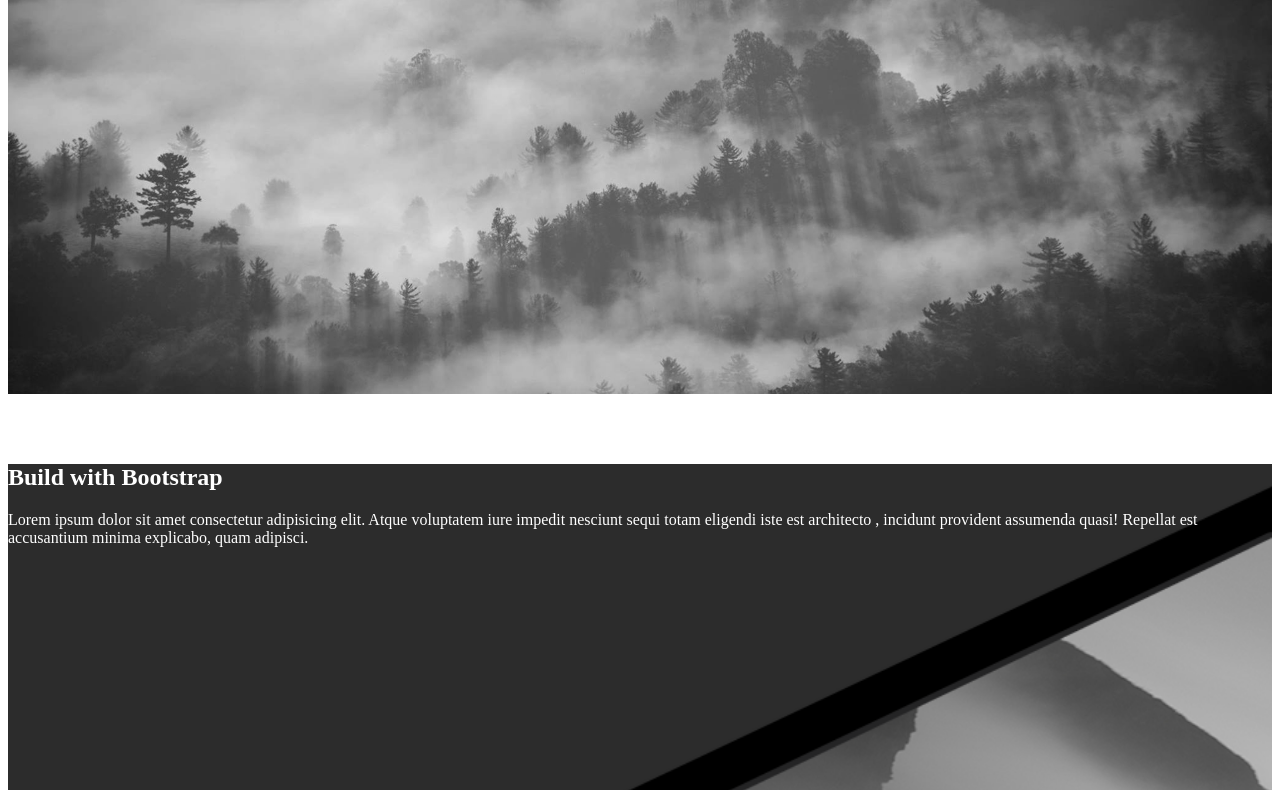
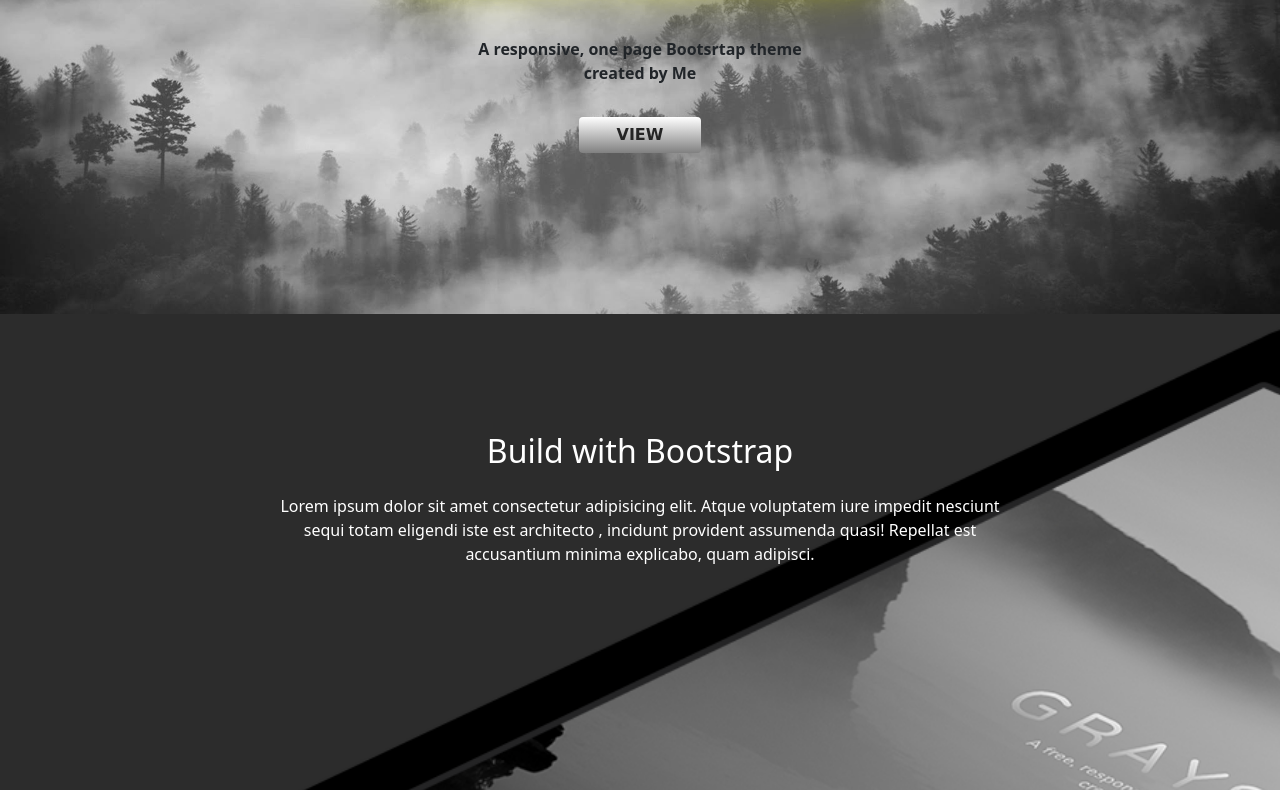
Before and after one commit to Fahad77-create/Trial, a plain HTML site: page index.html in a window 1280 px wide. Shown: the part 346-1136 px from the top of the page. Drawn offline with nearby package versions, Linux system fonts and the light colour scheme; files whose address does not match are found by name.

Commit message:
Update index.html

```diff
--- a/index.html
+++ b/index.html
@@ -5,12 +5,12 @@
     <meta http-equiv="X-UA-Compatible" content="IE=edge">
     <meta name="viewport" content="width=device-width, initial-scale=1.0">
     <link href="/WOW-master/css/libs/animate.css">
-    <link rel="stylesheet" href="./css/custom.css">
+    <link rel="stylesheet" href="css/custom.css">
 <!--     <link rel="stylesheet" type="text/css" href="/Fahad77-create/css/custom.css"> -->
     <!-- <link" href="/WOW-master/css/libs/"> -->
 
-<!-- <link href="https://cdn.jsdelivr.net/npm/bootstrap@5.1.3/dist/css/bootstrap.min.css" rel="stylesheet" integrity="sha384-1BmE4kWBq78iYhFldvKuhfTAU6auU8tT94WrHftjDbrCEXSU1oBoqyl2QvZ6jIW3" crossorigin="anonymous"> -->
-    <link href="./node_modules/bootstrap/dist/css/bootstrap.css">
+    <link href="https://cdn.jsdelivr.net/npm/bootstrap@5.1.3/dist/css/bootstrap.min.css" rel="stylesheet" integrity="sha384-1BmE4kWBq78iYhFldvKuhfTAU6auU8tT94WrHftjDbrCEXSU1oBoqyl2QvZ6jIW3" crossorigin="anonymous">
+<!--     <link href="./node_modules/bootstrap/dist/css/bootstrap.css"> -->
     <link href="https://cdn.jsdelivr.net/npm/@fortawesome/fontawesome-free@5.15.4/css/fontawesome.min.css" integrity="sha384-jLKHWM3JRmfMU0A5x5AkjWkw/EYfGUAGagvnfryNV3F9VqM98XiIH7VBGVoxVSc7" crossorigin="anonymous">
     <title>Document</title>
 
```
